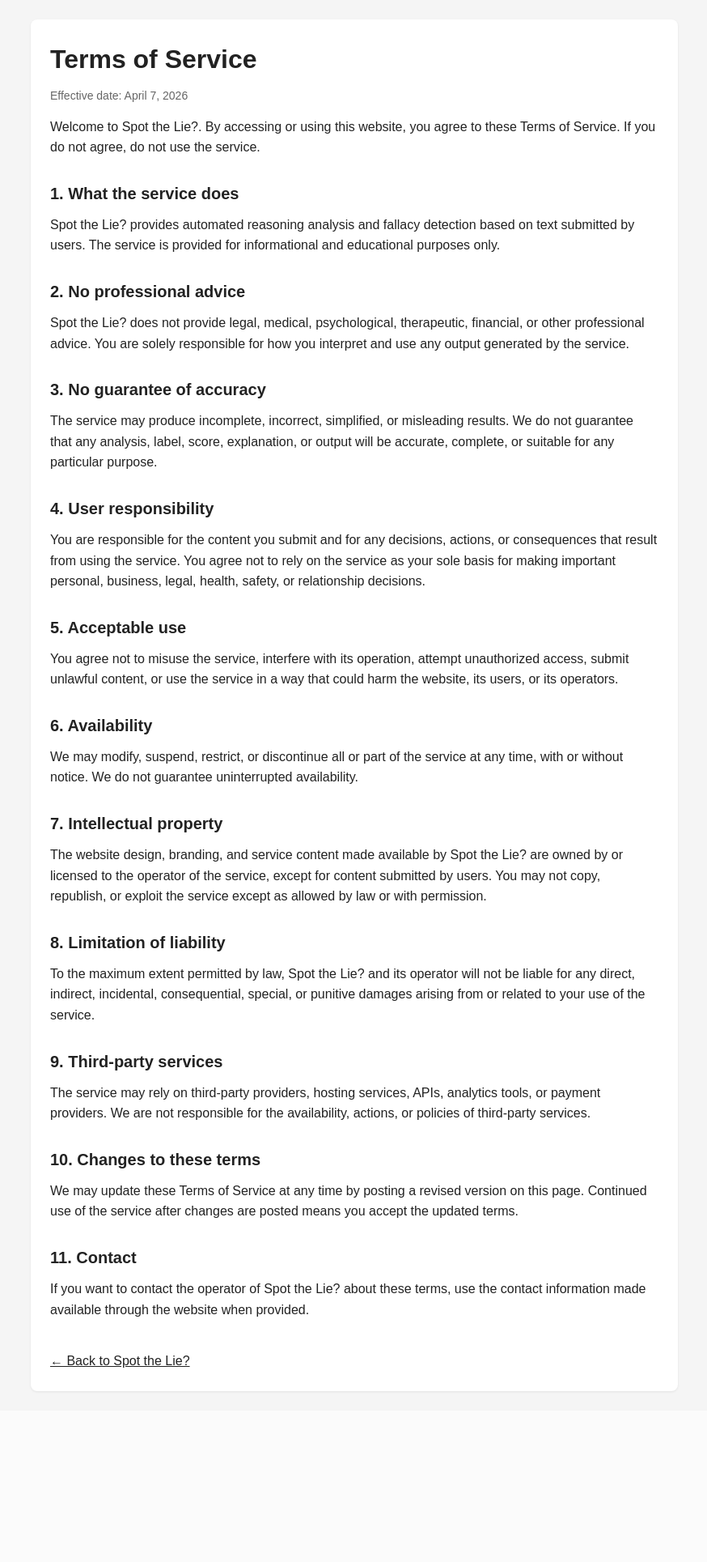
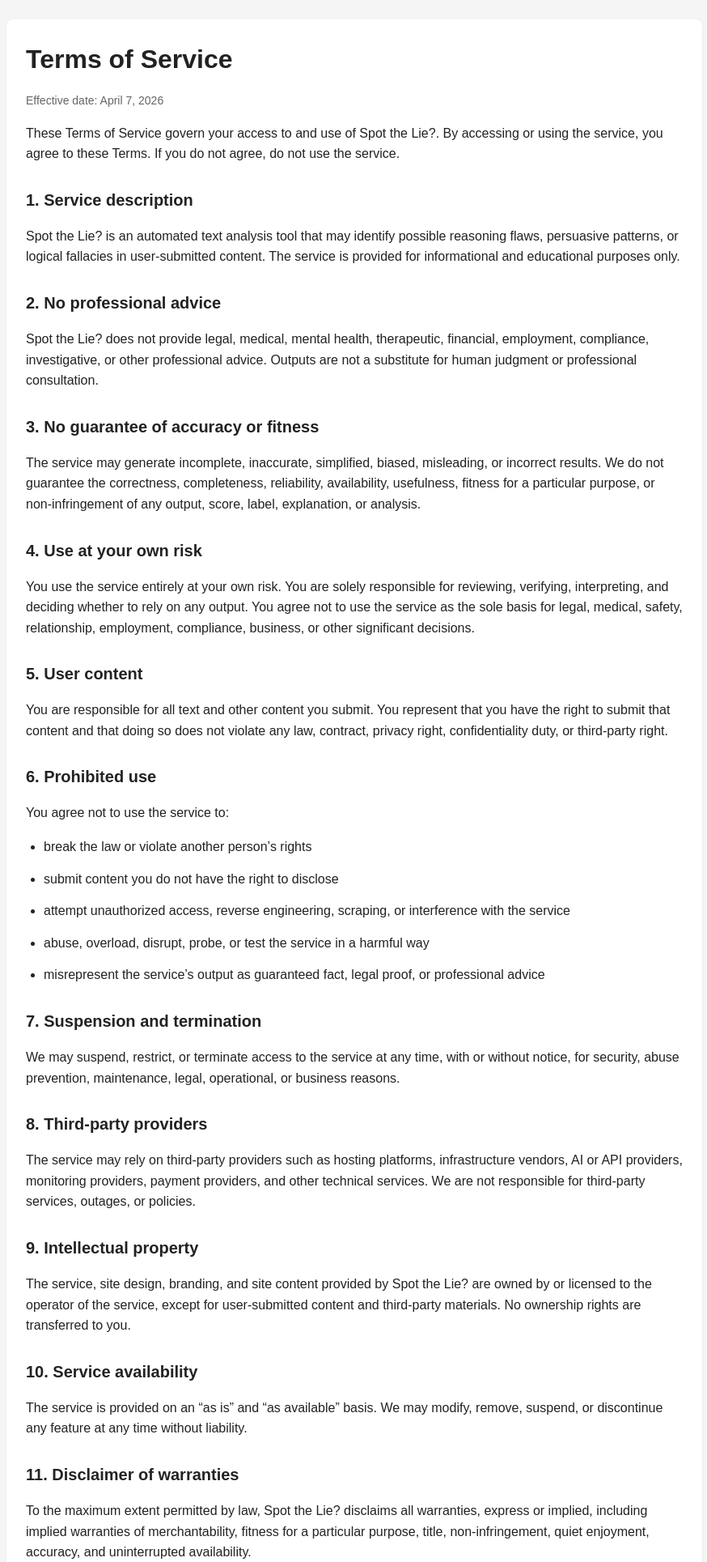
Before and after one commit to ellisward45-eng/logical-fallacy-analyzer, a Flask app: template templates/terms.html/terms.html in a window 1280 px wide. Shown: the top 1929 px of the page at 81% size, without its empty margins (202-1076 px from the left). Before the commit the page ends 1720 px from the top, so only its background shows below. Run offline with Flask 3, Linux system fonts and the light colour scheme; the template is opened without the code that fills it, so the values that code supplies are empty; parts of the project's set-up code (start-up, migrations or seed data) failed here and were passed over.

Commit message:
Harden legal pages for terms privacy and disclaimer

```diff
--- a/templates/terms.html/terms.html
+++ b/templates/terms.html/terms.html
@@ -7,45 +7,41 @@
   <style>
     body {
       font-family: Arial, sans-serif;
-      max-width: 800px;
+      max-width: 860px;
       margin: auto;
       padding: 24px;
       background: #f5f5f5;
       color: #222;
       line-height: 1.6;
     }
-
     .page {
       background: white;
       padding: 24px;
       border-radius: 8px;
       box-shadow: 0 1px 3px rgba(0, 0, 0, 0.08);
     }
-
     h1 {
       margin-top: 0;
       margin-bottom: 8px;
     }
-
     h2 {
       margin-top: 28px;
       margin-bottom: 10px;
       font-size: 20px;
     }
-
-    p {
-      margin: 0 0 14px 0;
+    p, li {
+      margin-bottom: 14px;
     }
-
+    ul {
+      padding-left: 22px;
+    }
     .muted {
       color: #666;
       font-size: 14px;
     }
-
     a {
       color: #222;
     }
-
     .back-link {
       margin-top: 24px;
       display: inline-block;
@@ -58,71 +54,121 @@
     <p class="muted">Effective date: April 7, 2026</p>
 
     <p>
-      Welcome to Spot the Lie?. By accessing or using this website, you agree to these Terms of Service.
+      These Terms of Service govern your access to and use of Spot the Lie?.
+      By accessing or using the service, you agree to these Terms.
       If you do not agree, do not use the service.
     </p>
 
-    <h2>1. What the service does</h2>
+    <h2>1. Service description</h2>
     <p>
-      Spot the Lie? provides automated reasoning analysis and fallacy detection based on text submitted by users.
+      Spot the Lie? is an automated text analysis tool that may identify possible reasoning flaws,
+      persuasive patterns, or logical fallacies in user-submitted content.
       The service is provided for informational and educational purposes only.
     </p>
 
     <h2>2. No professional advice</h2>
     <p>
-      Spot the Lie? does not provide legal, medical, psychological, therapeutic, financial, or other professional advice.
-      You are solely responsible for how you interpret and use any output generated by the service.
+      Spot the Lie? does not provide legal, medical, mental health, therapeutic, financial,
+      employment, compliance, investigative, or other professional advice.
+      Outputs are not a substitute for human judgment or professional consultation.
     </p>
 
-    <h2>3. No guarantee of accuracy</h2>
+    <h2>3. No guarantee of accuracy or fitness</h2>
     <p>
-      The service may produce incomplete, incorrect, simplified, or misleading results.
-      We do not guarantee that any analysis, label, score, explanation, or output will be accurate, complete, or suitable for any particular purpose.
+      The service may generate incomplete, inaccurate, simplified, biased, misleading, or incorrect results.
+      We do not guarantee the correctness, completeness, reliability, availability, usefulness,
+      fitness for a particular purpose, or non-infringement of any output, score, label, explanation, or analysis.
     </p>
 
-    <h2>4. User responsibility</h2>
+    <h2>4. Use at your own risk</h2>
     <p>
-      You are responsible for the content you submit and for any decisions, actions, or consequences that result from using the service.
-      You agree not to rely on the service as your sole basis for making important personal, business, legal, health, safety, or relationship decisions.
+      You use the service entirely at your own risk.
+      You are solely responsible for reviewing, verifying, interpreting, and deciding whether to rely on any output.
+      You agree not to use the service as the sole basis for legal, medical, safety, relationship, employment,
+      compliance, business, or other significant decisions.
     </p>
 
-    <h2>5. Acceptable use</h2>
+    <h2>5. User content</h2>
     <p>
-      You agree not to misuse the service, interfere with its operation, attempt unauthorized access, submit unlawful content, or use the service in a way that could harm the website, its users, or its operators.
+      You are responsible for all text and other content you submit.
+      You represent that you have the right to submit that content and that doing so does not violate any law,
+      contract, privacy right, confidentiality duty, or third-party right.
     </p>
 
-    <h2>6. Availability</h2>
+    <h2>6. Prohibited use</h2>
+    <p>You agree not to use the service to:</p>
+    <ul>
+      <li>break the law or violate another person’s rights</li>
+      <li>submit content you do not have the right to disclose</li>
+      <li>attempt unauthorized access, reverse engineering, scraping, or interference with the service</li>
+      <li>abuse, overload, disrupt, probe, or test the service in a harmful way</li>
+      <li>misrepresent the service’s output as guaranteed fact, legal proof, or professional advice</li>
+    </ul>
+
+    <h2>7. Suspension and termination</h2>
     <p>
-      We may modify, suspend, restrict, or discontinue all or part of the service at any time, with or without notice.
-      We do not guarantee uninterrupted availability.
+      We may suspend, restrict, or terminate access to the service at any time, with or without notice,
+      for security, abuse prevention, maintenance, legal, operational, or business reasons.
     </p>
 
-    <h2>7. Intellectual property</h2>
+    <h2>8. Third-party providers</h2>
     <p>
-      The website design, branding, and service content made available by Spot the Lie? are owned by or licensed to the operator of the service, except for content submitted by users.
-      You may not copy, republish, or exploit the service except as allowed by law or with permission.
+      The service may rely on third-party providers such as hosting platforms, infrastructure vendors,
+      AI or API providers, monitoring providers, payment providers, and other technical services.
+      We are not responsible for third-party services, outages, or policies.
     </p>
 
-    <h2>8. Limitation of liability</h2>
+    <h2>9. Intellectual property</h2>
     <p>
-      To the maximum extent permitted by law, Spot the Lie? and its operator will not be liable for any direct, indirect, incidental, consequential, special, or punitive damages arising from or related to your use of the service.
+      The service, site design, branding, and site content provided by Spot the Lie? are owned by
+      or licensed to the operator of the service, except for user-submitted content and third-party materials.
+      No ownership rights are transferred to you.
     </p>
 
-    <h2>9. Third-party services</h2>
+    <h2>10. Service availability</h2>
     <p>
-      The service may rely on third-party providers, hosting services, APIs, analytics tools, or payment providers.
-      We are not responsible for the availability, actions, or policies of third-party services.
+      The service is provided on an “as is” and “as available” basis.
+      We may modify, remove, suspend, or discontinue any feature at any time without liability.
     </p>
 
-    <h2>10. Changes to these terms</h2>
+    <h2>11. Disclaimer of warranties</h2>
     <p>
-      We may update these Terms of Service at any time by posting a revised version on this page.
-      Continued use of the service after changes are posted means you accept the updated terms.
+      To the maximum extent permitted by law, Spot the Lie? disclaims all warranties, express or implied,
+      including implied warranties of merchantability, fitness for a particular purpose, title, non-infringement,
+      quiet enjoyment, accuracy, and uninterrupted availability.
     </p>
 
-    <h2>11. Contact</h2>
+    <h2>12. Limitation of liability</h2>
     <p>
-      If you want to contact the operator of Spot the Lie? about these terms, use the contact information made available through the website when provided.
+      To the maximum extent permitted by law, Spot the Lie? and its operator will not be liable for any direct,
+      indirect, incidental, consequential, special, exemplary, punitive, or lost-profit damages, or for any loss of data,
+      business interruption, reputational harm, personal decision outcomes, or other losses arising out of or related to
+      your use of or inability to use the service, even if advised of the possibility of such damages.
+    </p>
+
+    <h2>13. Indemnification</h2>
+    <p>
+      You agree to defend, indemnify, and hold harmless Spot the Lie? and its operator from and against claims,
+      liabilities, damages, judgments, losses, costs, and expenses, including reasonable legal fees,
+      arising out of or related to your submitted content, your misuse of the service, your violation of these Terms,
+      or your violation of any law or third-party right.
+    </p>
+
+    <h2>14. Changes to these Terms</h2>
+    <p>
+      We may update these Terms at any time by posting a revised version on this page.
+      Continued use of the service after updated Terms are posted means you accept the revised Terms.
+    </p>
+
+    <h2>15. Severability</h2>
+    <p>
+      If any provision of these Terms is found unenforceable, the remaining provisions will remain in full force
+      to the maximum extent permitted by law.
+    </p>
+
+    <h2>16. Contact</h2>
+    <p>
+      For questions about these Terms, contact: fallacy01.logicalapp@gmail.com
     </p>
 
     <a class="back-link" href="/">← Back to Spot the Lie?</a>
```
Also changed, not shown: templates/disclaimer.html/disclaimer.html (added, +112 -0 lines), templates/privacy.html/privacy.html (+43 -46 lines).
